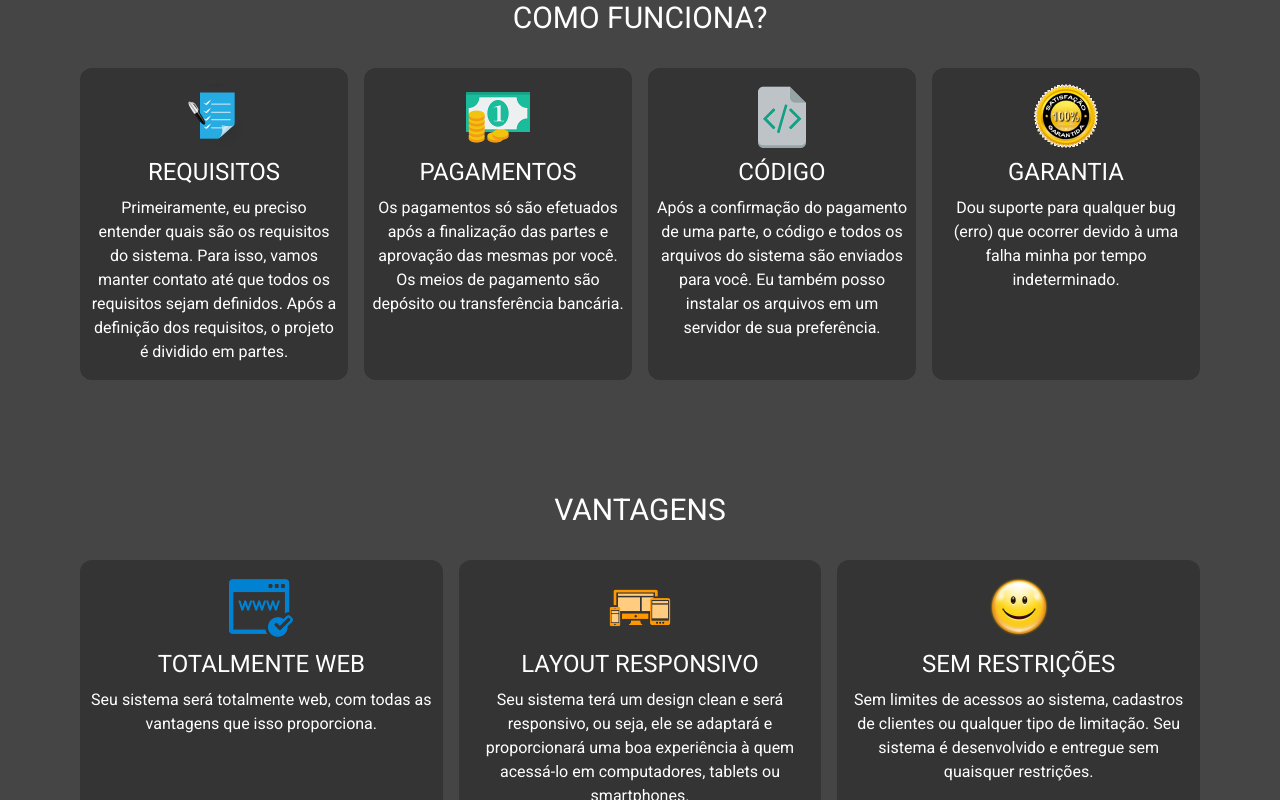
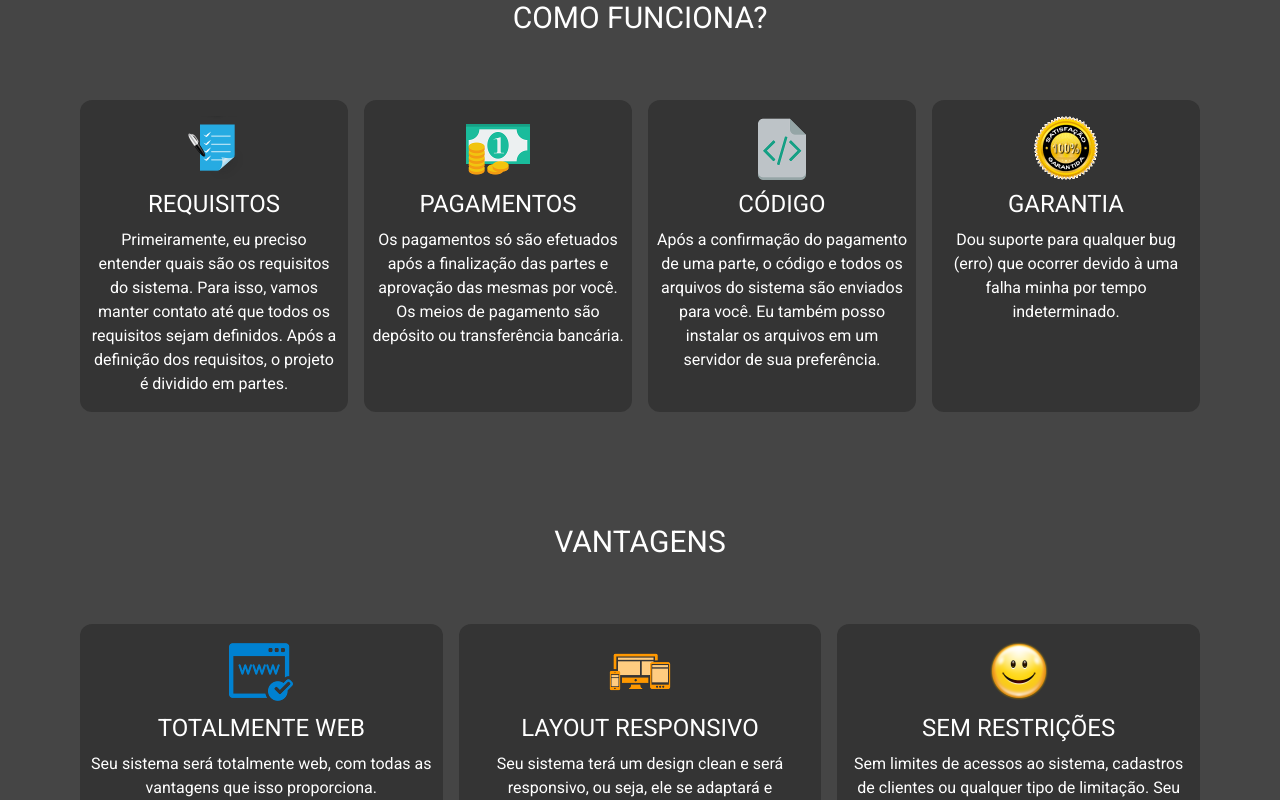
Before and after one commit to alexdev613/new-portfolio, a React (Vite) app: page / in a window 1280 px wide. Shown: the part 2616-3416 px from the top of the page. Built offline with nearby package versions, Linux system fonts and the light colour scheme.

Commit message:
feat: passei mais uma mudança no estilo dos títulos VANTAGENS e COMO FUNCIONA? passando um margin-bottom de mais 32px para eles e o site ficar com um visual mais amigável.

```diff
--- a/src/pages/home/sections/howItWorks/index.tsx
+++ b/src/pages/home/sections/howItWorks/index.tsx
@@ -12,7 +12,7 @@ export function HowItWorks() {
   return (
     <>
       <section className='bg-beautyBrunette min-h-screen py-20 px-6 sm:px-10 lg:px-20 overflow-x-hidden'>
-        <h1 className="text-white text-3xl text-center font-sans font-medium pb-8">COMO FUNCIONA?</h1>
+        <h1 className="text-white text-3xl text-center font-sans font-medium pb-8 mb-8">COMO FUNCIONA?</h1>
         <section className="grid grid-cols-1 md:grid-cols-2 lg:grid-cols-4 gap-4 justify-center">
           <section className="bg-beautyNoirToBrunette text-white rounded-xl flex flex-col items-center py-4">
             <img src={requisitos} className=' w-16' alt="Imagem Requisitos" />
@@ -53,7 +53,7 @@ export function HowItWorks() {
 
         </section>
 
-        <h1 className="text-white text-3xl text-center font-sans font-medium py-8 mt-20">VANTAGENS</h1>
+        <h1 className="text-white text-3xl text-center font-sans font-medium py-8 mt-20 mb-8">VANTAGENS</h1>
         <section className="grid grid-cols-1 md:grid-cols-3 gap-4 justify-center">
           <section className="bg-beautyNoirToBrunette text-white rounded-xl flex flex-col items-center py-4">
             <img src={webIcon} className=' w-16' alt="Imagem Requisitos" />
```
